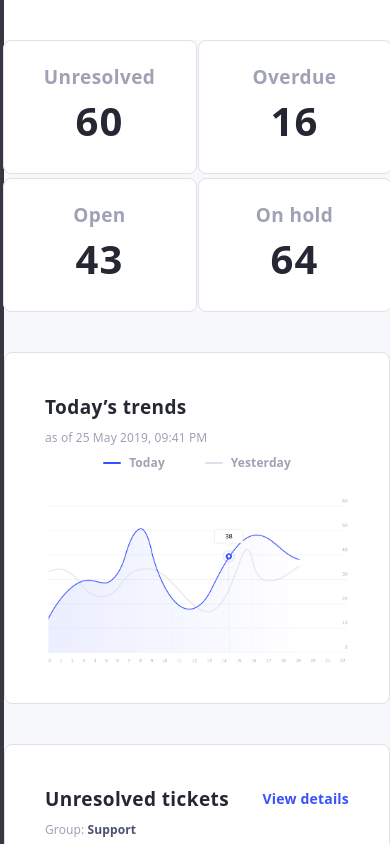
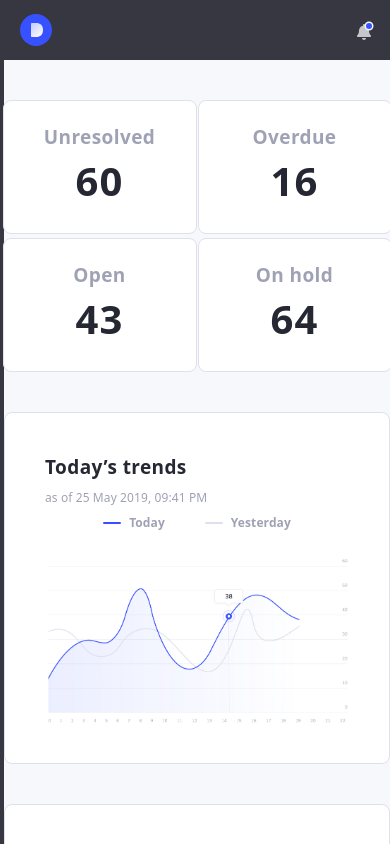
Before and after one commit to eduardovisa/prueba-x-data, a Next.js app: page /overview in a window 390 px wide. Shown: the top 844 px of the page. Built offline with nearby package versions, Linux system fonts and the light colour scheme.

Commit message:
Header nav created

```diff
--- /dev/null
+++ b/src/components/header/header_mobile.tsx
@@ -0,0 +1,19 @@
+import { BellIcon } from '@/svg/header';
+import { LogoMobileNav } from '@/svg/logo';
+
+const MobileHeader = () => {
+  return (
+    <div className="bg-primary-bg-black h-[60px] sm:hidden flex justify-between items-center p-4">
+      <div className="flex-1 cursor-pointer">
+        <a href="/">
+          <LogoMobileNav />
+        </a>
+      </div>
+      <div className="flex-none cursor-pointer">
+        <BellIcon />
+      </div>
+    </div>
+  );
+};
+
+export default MobileHeader;
--- a/src/components/layouts/content_layout.tsx
+++ b/src/components/layouts/content_layout.tsx
@@ -2,6 +2,7 @@ import { LayoutProps } from '@/types/components/content_layout';
 import NavLayout from './nav_layout';
 import DesktopHeader from '../header/header_desktop';
 import { HeaderProps } from '@/types/components/header';
+import MobileHeader from '../header/header_mobile';
 
 const ContentLayout = ({
   children,
@@ -12,6 +13,7 @@ const ContentLayout = ({
   return (
     <NavLayout>
       <div className="h-full sm:p-10 bg-primary-gray">
+        <MobileHeader />
         <DesktopHeader label={label} userName={userName} userImg={userImg} />
         {children}
       </div>
```
